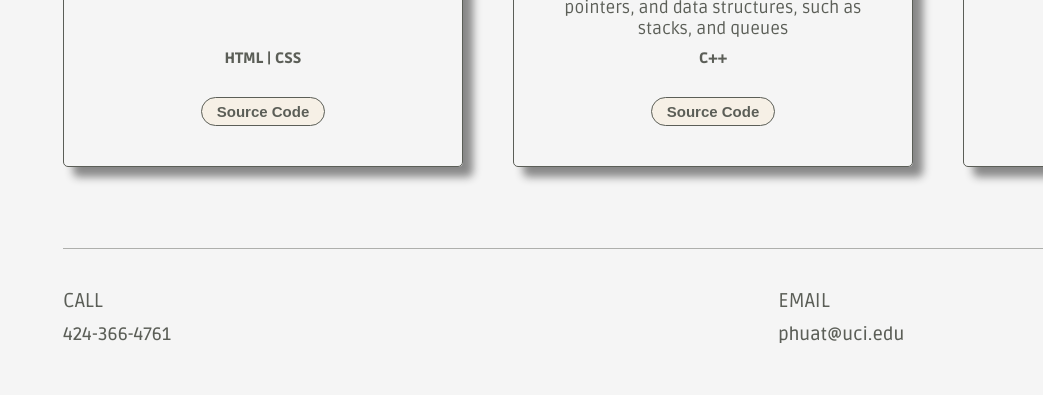
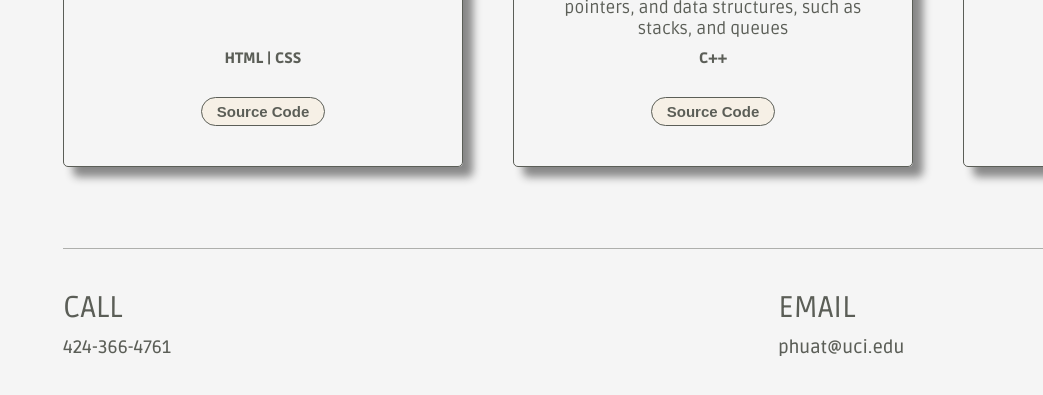
Before and after one commit to andy-phu/Personal-Portfolio, a plain HTML site: page index.html in a window 1280 px wide. Shown: the part 1565-1960 px from the top of the page, without its empty margins (237-1280 px from the left). Drawn offline with Linux system fonts and the light colour scheme.

Commit message:
no horizontal scroll and the footer is bigger

```diff
--- a/styles/header.css
+++ b/styles/header.css
@@ -6,6 +6,12 @@ body{
     padding-top: 70px;
     font-family: ruda, Arial;
 }
+
+body {
+    overflow-x: hidden;
+ }
+
+
 
 .header{
     background-color: rgb(248, 240, 227);
@@ -258,7 +264,7 @@ body{
     margin-top: 90px;
     margin-left: 68px;
     display: grid;
-    grid-template-columns:1110px 1fr;
+    grid-template-columns:1050px 1fr;
 
 }
 
@@ -271,13 +277,13 @@ body{
 
 
 .number, .address{
-    font-size: 30px;
+    font-size: 40px;
     color:rgb(91, 94, 87);
     text-decoration: none;
 }
 
 .footer-title, .email{
-    font-size: 20px;
+    font-size: 30px;
     margin-bottom: 10px;
 }
 
```
